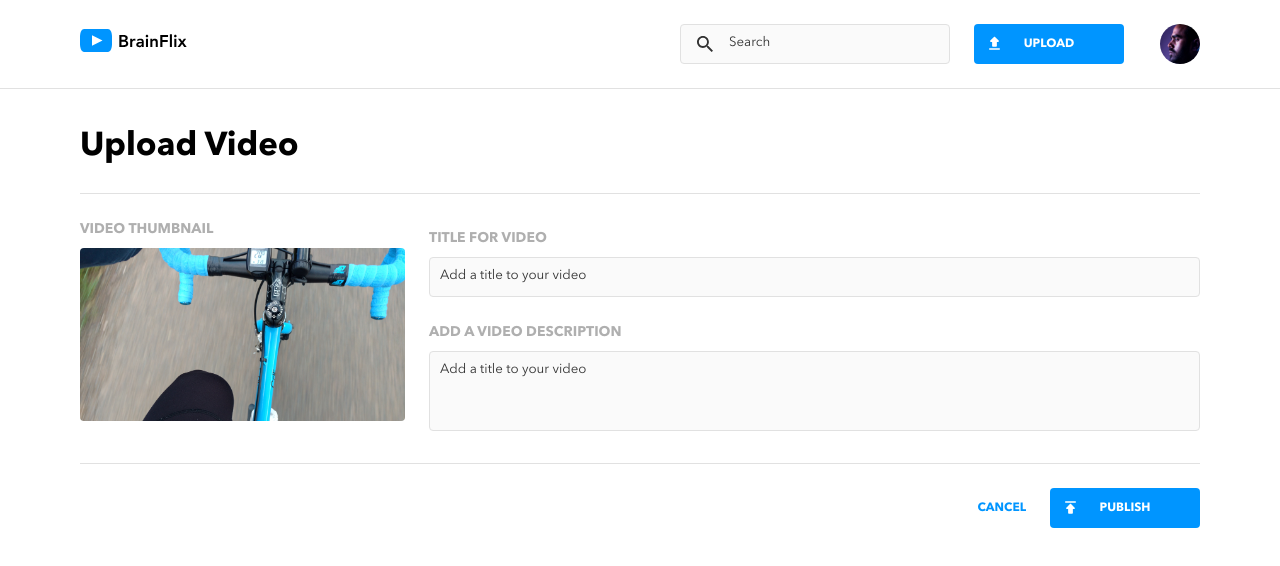
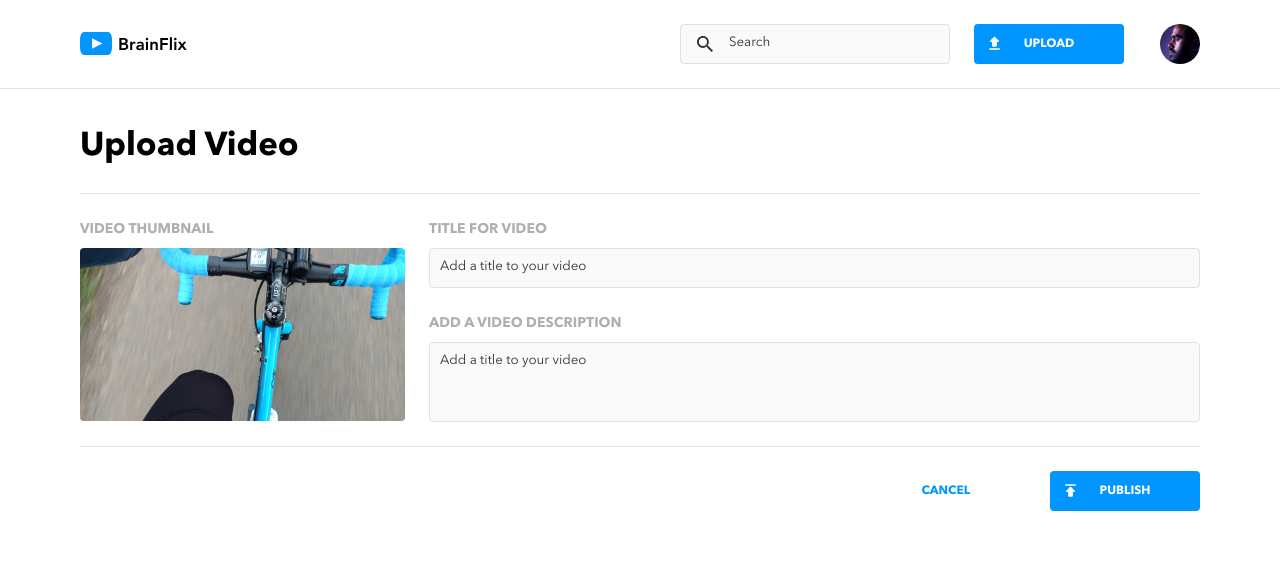
Before and after one commit to pingpongdoctor/BrainFlix, a React (Create React App) app: page /upload in a window 1280 px wide. Shown: the top 566 px of the page. Built offline with nearby package versions, Linux system fonts and the light colour scheme.

Commit message:
fix some bugs regarding margin and padding of the upload page

```diff
--- a/src/components/FormComponent/FormComponent.scss
+++ b/src/components/FormComponent/FormComponent.scss
@@ -38,7 +38,7 @@
 
   &__input--error {
     &:focus {
-      border: 2px solid #d22d2d;
+      border: 1px solid #d22d2d;
     }
   }
 }
--- a/src/components/Logo/Logo.scss
+++ b/src/components/Logo/Logo.scss
@@ -5,6 +5,7 @@
 .logo {
   margin-bottom: 1rem;
   @include tablet {
+    padding-top: 0.4rem;
     margin-bottom: 0;
     margin-right: auto;
   }
--- a/src/pages/UploadPage/UploadPage.scss
+++ b/src/pages/UploadPage/UploadPage.scss
@@ -39,7 +39,7 @@
 
   &__thumbnail-infor {
     @include desktop {
-      padding-bottom: 1.2rem;
+      padding-bottom: 0.1rem;
     }
   }
 
@@ -49,9 +49,11 @@
     margin-bottom: 1rem;
     @include tablet {
       width: 50%;
+      margin-bottom: 0;
     }
     @include desktop {
       width: 325px;
+      margin-bottom: 1rem;
     }
   }
 
@@ -70,7 +72,7 @@
     text-transform: uppercase;
     color: $Silver-Text-Color;
     font-weight: 600;
-    margin: 0;
+    margin-bottom: 0.3rem;
     @include tablet {
       margin-top: 1.5rem;
       margin-bottom: 0.5rem;
@@ -92,8 +94,9 @@
 
   &__descript-input {
     height: 110px;
-    margin-bottom: 1.5rem;
+    margin-bottom: 1rem;
     @include tablet {
+      margin-bottom: 1.5rem;
       height: 80px;
     }
   }
@@ -101,7 +104,7 @@
   &__title-input--error,
   &__descript-input--error {
     &:focus {
-      border: 2px solid red;
+      border: 1px solid #d22d2d;
     }
   }
 
@@ -112,7 +115,7 @@
     @include tablet {
       flex-direction: row;
       justify-content: flex-end;
-      gap: 1.5rem;
+      gap: 5rem;
       border-top: 1px solid $Border-Color;
       padding: 1.5rem 0;
     }
@@ -122,7 +125,7 @@
     color: $Button-Color;
     text-transform: uppercase;
     font-weight: 600;
-    padding: 1rem 0;
+    margin: 2rem 0;
     border: none;
     background-color: $Button-Text-Color;
     cursor: pointer;
```
